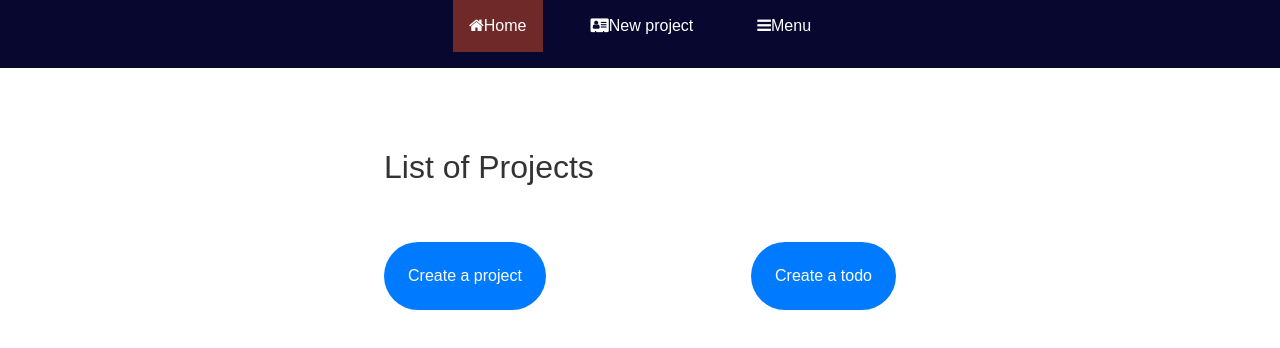
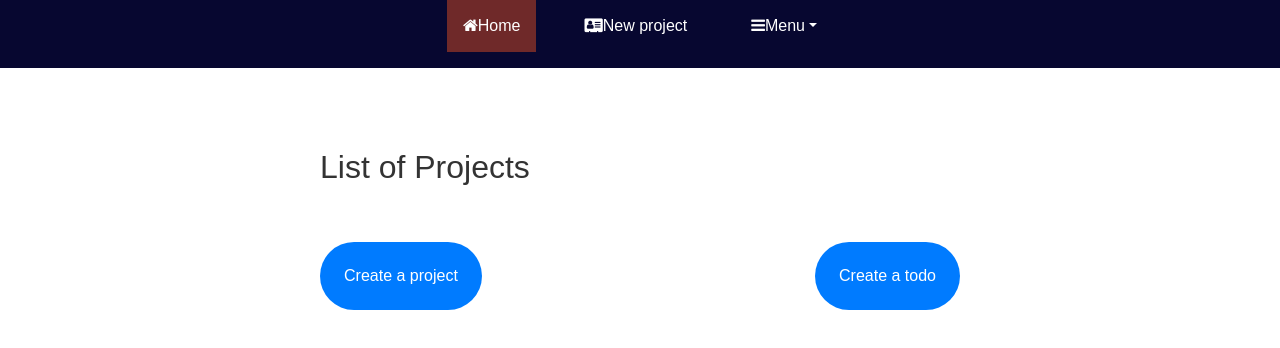
Before and after one commit to descholar-ceo/todo-list, a website built with webpack: page public/index.html in a window 1280 px wide. Both pictures are taken after a click on the item "Home". Built offline with nearby package versions, Linux system fonts and the light colour scheme.

Commit message:
Add some more styling, and action for changing content on different pages

```diff
--- a/src/assets/styles/_variables.scss
+++ b/src/assets/styles/_variables.scss
@@ -1,3 +1,4 @@
 $primary-color: rgb(7, 7, 48);
-$secondary-color: #6f2929;
+$secondary-color: rgb(111, 41, 41);
 $white-color: rgb(255, 255, 255);
+$light-blue: rgb(135, 206, 235)
--- a/src/assets/styles/style.scss
+++ b/src/assets/styles/style.scss
@@ -1,5 +1,4 @@
 @import 'variables';
-
 html {
   box-sizing: border-box;
 }
@@ -50,7 +49,6 @@ nav {
   ul {
     height: 100%;
   }
-
   li,
   .fa {
     color: $white-color;
@@ -59,21 +57,21 @@ nav {
 }
 
 .project-container {
-  background-color: #6f2929;
+  background-color: $secondary-color;
   height: 80px;
   margin-top: 20px;
 }
 
 .project-container :nth-child(1) {
-  color: #fff;
+  color: $white-color;
 }
 
 .project-container :nth-child(2) {
-  color: #87ceeb;
+  color: $light-blue;
 }
 
 .create-project-btn {
-  color: #fff;
+  color: $white-color;
   border-radius: 60px;
 }
 
--- a/src/components/projects.js
+++ b/src/components/projects_list.js
@@ -1,4 +1,4 @@
-class Projects {
+class ProjectsList {
   constructor() {
     this.allProjects = localStorage.getItem('projects') ? JSON.parse(localStorage.getItem('projects')) : [];
   }
@@ -19,7 +19,7 @@ class Projects {
 
   getAllTodosOfProject = (projectId) => this.getIndivualProject(projectId).todos
 
-  allProjects = () => this.allProjects;
+  listAll = () => this.allProjects;
 }
 
-export default Projects;
+export default ProjectsList;
--- a/src/index.js
+++ b/src/index.js
@@ -1,33 +1,12 @@
 import 'bootstrap/dist/css/bootstrap.min.css';
 import './assets/styles/style.scss';
-
-import ProjectUI from './layouts/projects-ui';
+import 'bootstrap/dist/js/bootstrap.bundle.min';
 import NavBarUI from './layouts/navbar';
 import HomeUI from './layouts/home';
-import Projects from './components/projects';
+import ProjectsList from './components/projects_list';
 
 const content = document.querySelector('#root');
-const projectsObj = new Projects();
+const projectsObj = new ProjectsList();
 
 NavBarUI.displayNavbar(content);
-const homeBtn = document.querySelector('#nav-item-home');
-
-ProjectUI.displayCreateProjectForm(content);
-
-const projectName = document.querySelector('#project-name');
-const submitBtn = document.querySelector('#submit-project-btn');
-
-submitBtn.addEventListener('click', () => {
-  projectsObj.addProject(projectName.value);
-});
-
-const clear = () => {
-  content.innerHTML = '';
-  NavBarUI.displayNavbar(content);
-};
-
-homeBtn.addEventListener('click', () => {
-  clear();
-  const projectsList = projectsObj.allProjects;
-  HomeUI.displayProjectsList(projectsList, content);
-});
+HomeUI.displayProjectsList(projectsObj.listAll(), content);
--- a/src/layouts/home.js
+++ b/src/layouts/home.js
@@ -1,13 +1,13 @@
 class home {
   static displayProjectsList = (projects, rootElement) => {
     const homeDivWrapper = document.createElement('div');
-    homeDivWrapper.setAttribute('class', 'width-40 centered-horizontal padding-y-5');
+    homeDivWrapper.setAttribute('class', 'col-10 col-md-6 centered-horizontal padding-y-5');
     const listH1 = document.createElement('h2');
     listH1.textContent = 'List of Projects';
     homeDivWrapper.appendChild(listH1);
     projects.forEach((project) => {
       const projectDiv = document.createElement('div');
-      projectDiv.setAttribute('class', 'project-container pl-4 pr-4  d-flex justify-content-between align-items-center');
+      projectDiv.setAttribute('class', 'project-container cursor-pointer pl-4 pr-4  d-flex justify-content-between align-items-center');
 
       const title = document.createElement('h4');
       title.textContent = project.title;
--- a/src/layouts/navbar.js
+++ b/src/layouts/navbar.js
@@ -1,4 +1,11 @@
+import HomeUI from './home';
+import ProjectsList from '../components/projects_list';
+import ProjectUI from './project-ui';
+import ToDoUI from './todo-ui';
+
 class NavBarUI {
+  clear = () => {};
+
   static displayNavbar = (rootElement) => {
     const headerElt = document.createElement('header');
     headerElt.setAttribute('class', 'primary-bg centered-h-v width-100');
@@ -9,12 +16,54 @@ class NavBarUI {
     const navLiHome = document.createElement('li');
     navLiHome.setAttribute('class', 'padding-1 margin-x-1 active home');
     navLiHome.setAttribute('id', 'nav-item-home');
-    const navLiContact = document.createElement('li');
-    navLiContact.setAttribute('class', 'padding-1 margin-x-1 contact');
-    navLiContact.setAttribute('id', 'nav-item');
+
+    const projectsObj = new ProjectsList();
+    navLiHome.addEventListener('click', (evt) => {
+      evt.stopImmediatePropagation();
+
+      rootElement.innerHTML = '';
+      NavBarUI.displayNavbar(rootElement);
+      HomeUI.displayProjectsList(projectsObj.listAll(), rootElement);
+    });
+
+    const navLiNewProject = document.createElement('li');
+    navLiNewProject.setAttribute('class', 'padding-1 margin-x-1 contact');
+    navLiNewProject.setAttribute('id', 'nav-item-new-project');
+    navLiNewProject.addEventListener('click', (evt) => {
+      evt.stopImmediatePropagation();
+
+      rootElement.innerHTML = '';
+      NavBarUI.displayNavbar(rootElement);
+      ProjectUI.displayCreateProjectForm(rootElement);
+
+      const projectName = document.querySelector('#project-name');
+      const submitBtn = document.querySelector('#submit-project-btn');
+
+      submitBtn.addEventListener('click', (evt) => {
+        evt.stopImmediatePropagation();
+        projectsObj.addProject(projectName.value);
+      });
+    });
     const navLiMenu = document.createElement('li');
-    navLiMenu.setAttribute('class', 'padding-1 margin-x-1 menu');
+    navLiMenu.setAttribute('class', 'padding-1 margin-x-1 menu dropdown-toggle');
+    navLiMenu.setAttribute('data-toggle', 'dropdown');
     navLiMenu.setAttribute('id', 'nav-item');
+    const dropDownMenu = document.createElement('div');
+
+    dropDownMenu.setAttribute('class', 'dropdown-menu');
+    const createToDoItem = document.createElement('li');
+    createToDoItem.setAttribute('class', 'dropdown-item cursor-pointer');
+    createToDoItem.textContent = 'Create todo';
+    createToDoItem.addEventListener('click', (evt) => {
+      evt.stopImmediatePropagation();
+
+      rootElement.innerHTML = '';
+      NavBarUI.displayNavbar(rootElement);
+      ToDoUI.displayCreateToDoForm(rootElement);
+    });
+    dropDownMenu.appendChild(createToDoItem);
+    navLiMenu.appendChild(dropDownMenu);
+
     const homeIcon = document.createElement('i');
     homeIcon.setAttribute('class', 'fa fa-home hidden-sm');
     homeIcon.setAttribute('aria-hidden', 'true');
@@ -31,14 +80,14 @@ class NavBarUI {
     navLiHome.appendChild(homeIcon);
     navLiHome.appendChild(homeText);
 
-    navLiContact.appendChild(contactIcon);
-    navLiContact.appendChild(contactText);
+    navLiNewProject.appendChild(contactIcon);
+    navLiNewProject.appendChild(contactText);
 
     navLiMenu.appendChild(menuIcon);
     navLiMenu.appendChild(menuText);
 
     navUl.appendChild(navLiHome);
-    navUl.appendChild(navLiContact);
+    navUl.appendChild(navLiNewProject);
     navUl.appendChild(navLiMenu);
 
     navElt.appendChild(navUl);
```
Also changed, not shown: src/layouts/project-ui.js (renamed from src/layouts/projects-ui.js).
